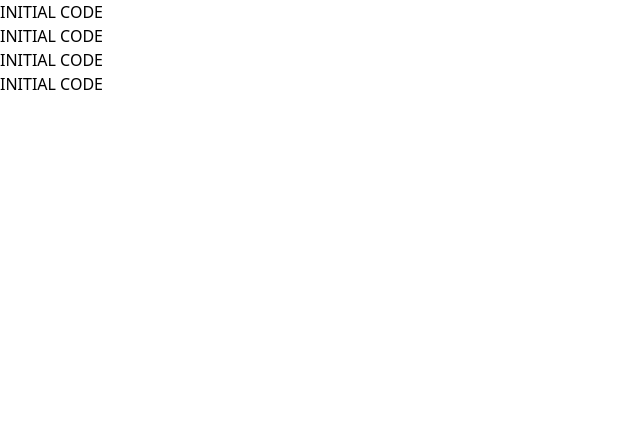
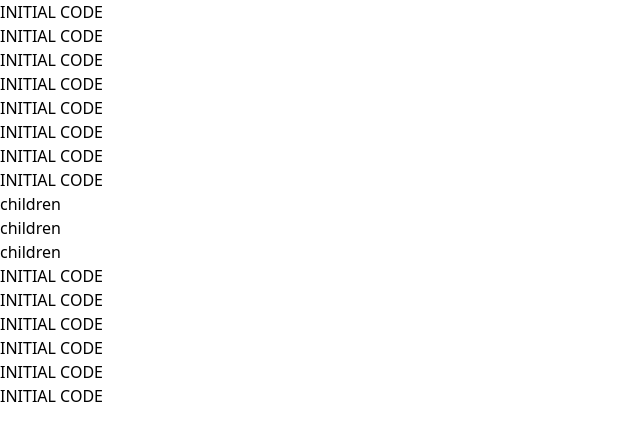
Before and after one commit to test-party/guinea-pig-next, a Next.js app: page /global-stress-test in a window 1280 px wide. Shown: the top 440 px of the page, without its empty margins (0-640 px from the left). Built offline with nearby package versions, Linux system fonts and the light colour scheme.

Commit message:
add global stress test cases

```diff
--- a/src/app/global-stress-test/page.tsx
+++ b/src/app/global-stress-test/page.tsx
@@ -10,6 +10,26 @@ export default function GlobalStressTest() {
             <div id="custom-test-global-case-4">
                 INITIAL CODE
             </div>
+            <div id="custom-test-global-case-5">INITIAL CODE</div>
+            <div id="custom-test-global-case-6">
+                INITIAL CODE
+            </div>
+            <div><div><div id="custom-test-global-case-7">INITIAL CODE</div></div></div>
+            <div><div><div id="custom-test-global-case-8">INITIAL CODE</div></div></div>
+            <div id="custom-test-global-case-9">
+                <p>children</p>
+                <p>children</p>
+                <p>children</p>
+            </div>
+            <div><div><div id="custom-test-global-case-10">INITIAL CODE</div></div></div>
+            <div><div><div id="custom-test-global-case-11"/></div></div>
+            <div><div><div
+                id="custom-test-global-case-12"
+            />
+            </div></div>
+            {true && <div id="custom-test-global-case-13">INITIAL CODE</div>}
+            {[1,2,3].map((_,index) => <div id={`custom-test-global-case-14-${index}`}>INITIAL CODE</div>)}
+            <div id="custom-test-global-case-15">INITIAL CODE</div>
         </div>
     )
 }
```
